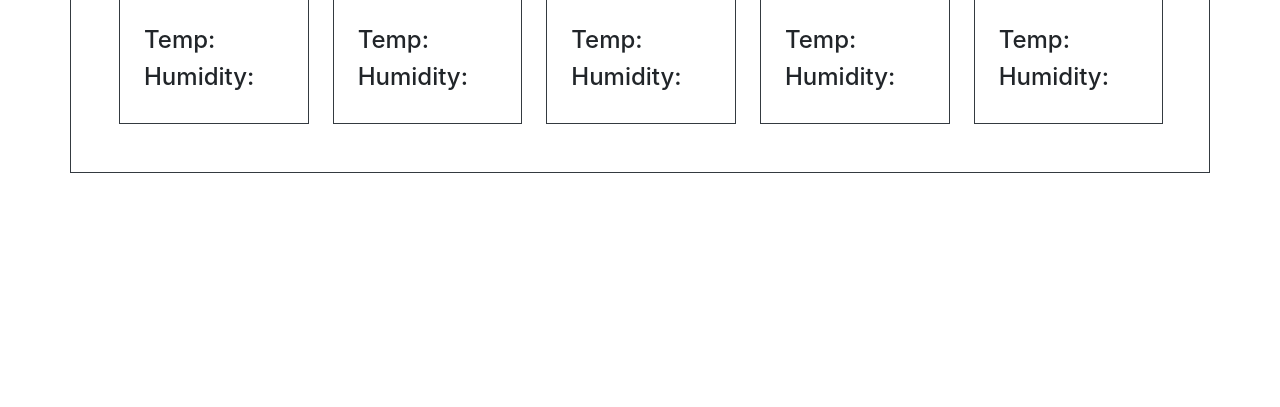
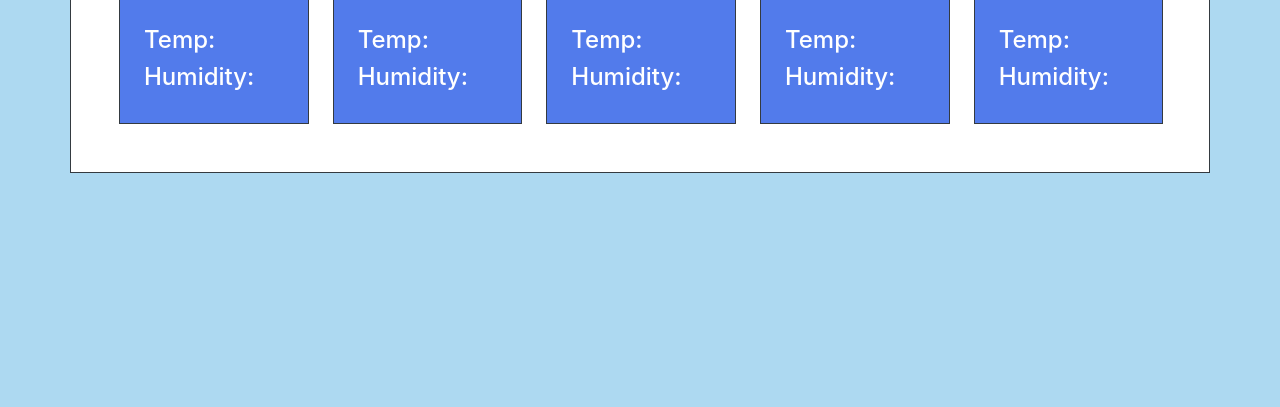
Before and after one commit to adbergen/weather-dashboard, a plain HTML site: page index.html in a window 1280 px wide. Shown: the part 393-800 px from the top of the page. Drawn offline with nearby package versions, Linux system fonts and the light colour scheme; the site is published under a folder, as on GitHub Pages, so addresses that start at the root find nothing.

Commit message:
added type to css path

```diff
--- a/index.html
+++ b/index.html
@@ -17,7 +17,7 @@
   <link rel="stylesheet" href="https://cdnjs.cloudflare.com/ajax/libs/font-awesome/5.14.0/css/all.min.css">
 
   <!-- link to css -->
-  <link rel="stylesheet" href="/assets/css/style.css">
+  <link rel="stylesheet" type="text/css" href="assets/css/style.css">
   <title>Weather Dashboard</title>
 </head>
 
```
